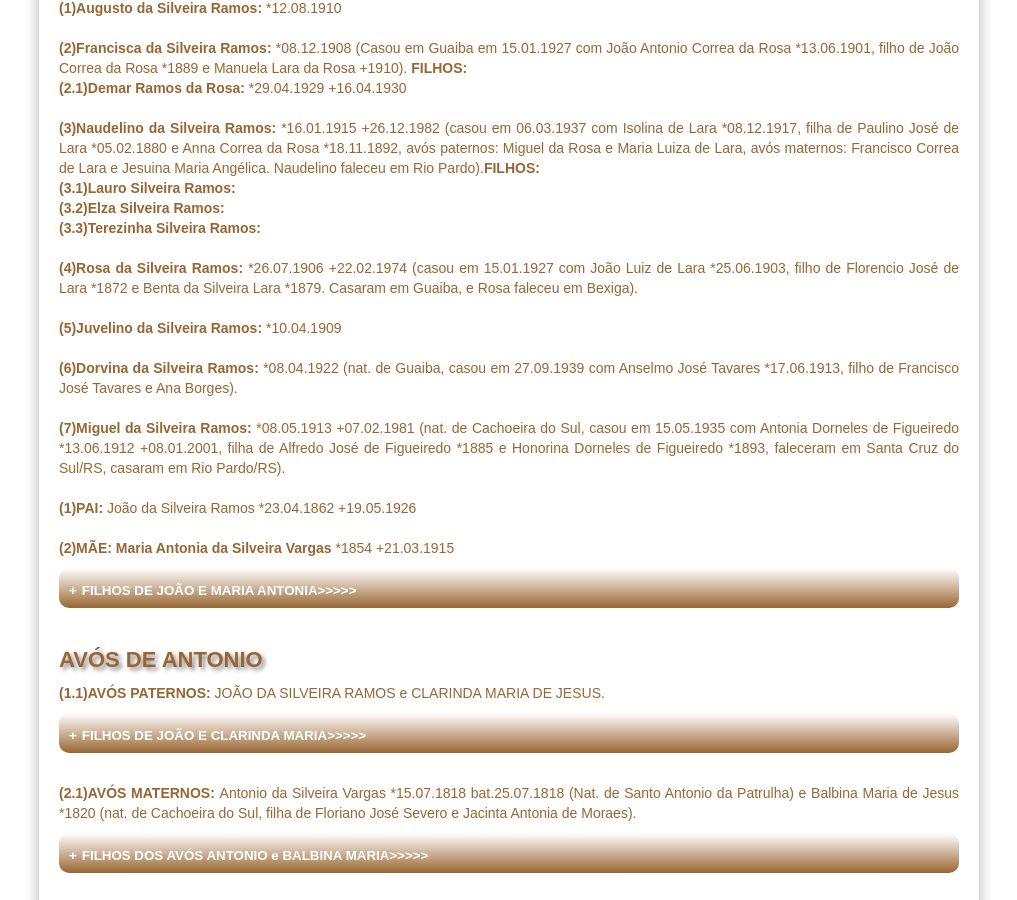
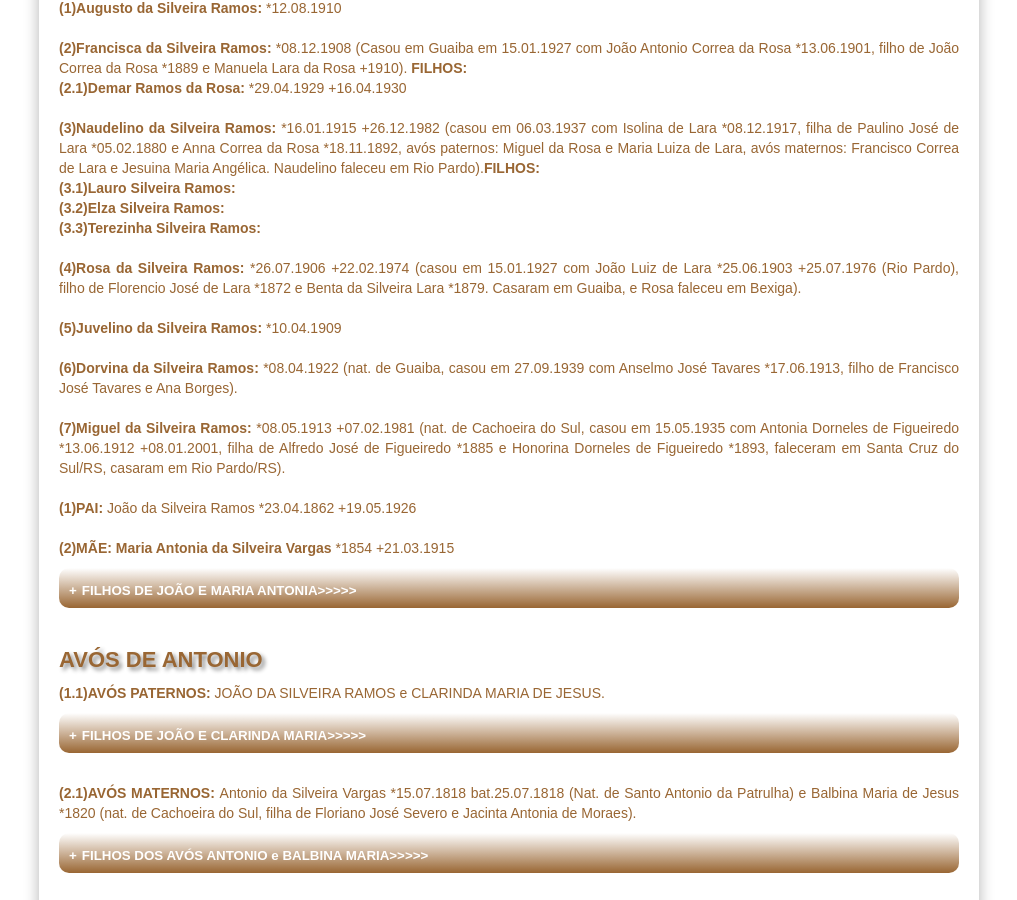
Before and after one commit to claudiovargas1955/claudiovargas1955.github.io, a Jekyll site: the page built from _pages/familia-silveira-ramos.html, in a window 1280 px wide and 900 px high, scrolled down 490 px. Shown: the whole window, without its empty margins (131-1148 px from the left). Built offline with Jekyll 4.4.1, drawn with Linux system fonts in a browser that asks for light colours; some web fonts are replaced.

Commit message:
Update familia-silveira-ramos.html

```diff
--- a/_pages/familia-silveira-ramos.html
+++ b/_pages/familia-silveira-ramos.html
@@ -112,7 +112,7 @@ Francisco Correa de Lara e Jesuina Maria Angélica. Naudelino faleceu em Rio Par
   <b>(3.2)Elza Silveira Ramos: </b><br>
   <b>(3.3)Terezinha Silveira Ramos: </b><br><br>
 
-<b>(4)Rosa da Silveira Ramos: </b>*26.07.1906 +22.02.1974 (casou em 15.01.1927 com João Luiz de Lara *25.06.1903, filho de Florencio
+<b>(4)Rosa da Silveira Ramos: </b>*26.07.1906 +22.02.1974 (casou em 15.01.1927 com João Luiz de Lara *25.06.1903 +25.07.1976 (Rio Pardo), filho de Florencio
 José de Lara *1872 e Benta da Silveira Lara *1879. Casaram em Guaiba, e Rosa faleceu em Bexiga). <br><br>
 
 <b>(5)Juvelino da Silveira Ramos: </b>*10.04.1909 <br><br>
```
